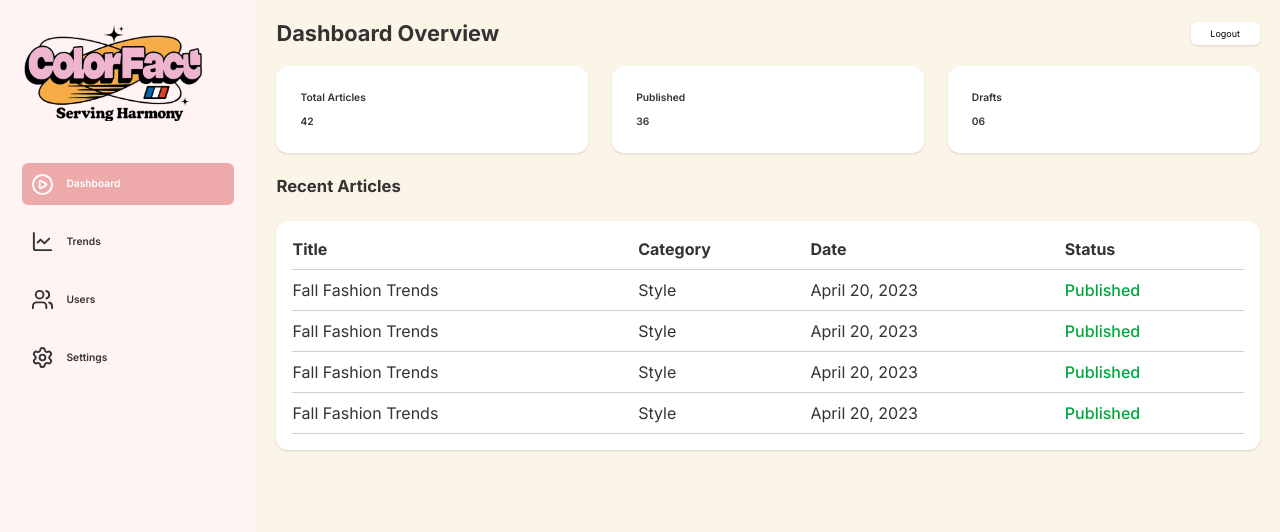
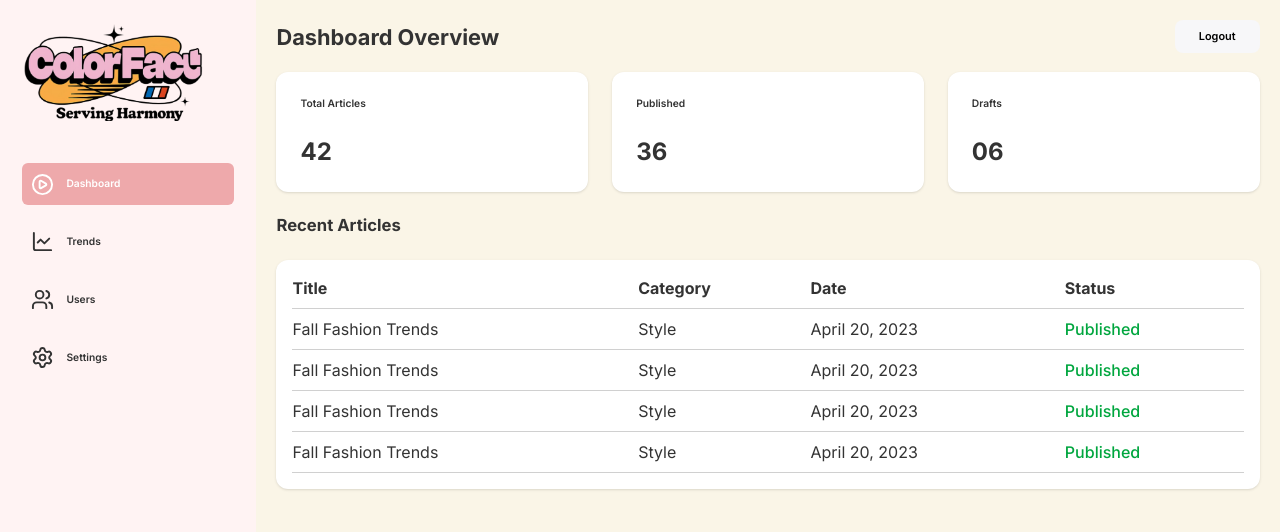
Before and after one commit to pixel-perfects-developer/colorfact, a Next.js app: page /dashboard in a window 1280 px wide. Shown: the top 532 px of the page. Built offline with nearby package versions, Linux system fonts and the light colour scheme.

Commit message:
Logout btn set

```diff
--- a/src/components/Dashboard/DashboardHome.jsx
+++ b/src/components/Dashboard/DashboardHome.jsx
@@ -41,12 +41,7 @@ export default function DashboardHome() {
       {/* HEADER */}
       <div className="flex justify-between items-center flex-wrap ">
         <h2>Dashboard Overview</h2>
-        <Link
-          href={""}
-          className="bg-white  py-[0.5%] px-[2%] rounded-md shadow text-black hover:bg-gray-100"
-        >
-          <p>Logout</p>
-        </Link>
+        <button className="btn-gray w-full sm:w-auto">Logout</button>
       </div>
 
       {/* STATS CARDS */}
@@ -54,10 +49,10 @@ export default function DashboardHome() {
         {stats.map((item, i) => (
           <div
             key={i}
-            className="bg-white rounded-xl p-6 shadow flex flex-col gap-2"
+            className="bg-white rounded-xl p-6 shadow flex flex-col gap-6"
           >
             <h5>{item.label}</h5>
-            <h5>{String(item.value).padStart(2, "0")}</h5>
+            <h5 className="font-bold text-2xl">{String(item.value).padStart(2, "0")}</h5>
           </div>
         ))}
       </div>
--- a/src/components/Dashboard/Setting.jsx
+++ b/src/components/Dashboard/Setting.jsx
@@ -44,9 +44,8 @@ const Setting = () => {
             {/* Header */}
             <header className="flex justify-between items-center">
                 <h2>Account</h2>
-                <Link href={""} className="bg-white py-[0.5%] px-[2%] rounded-md shadow text-black hover:bg-gray-100">
-                    <p>Logout</p>
-                </Link>
+        <button className="btn-gray w-full sm:w-auto">Logout</button>
+
             </header>
 
             {/* Account Info Section */}
```
Lines whose indentation alone changed are shown as unchanged.
